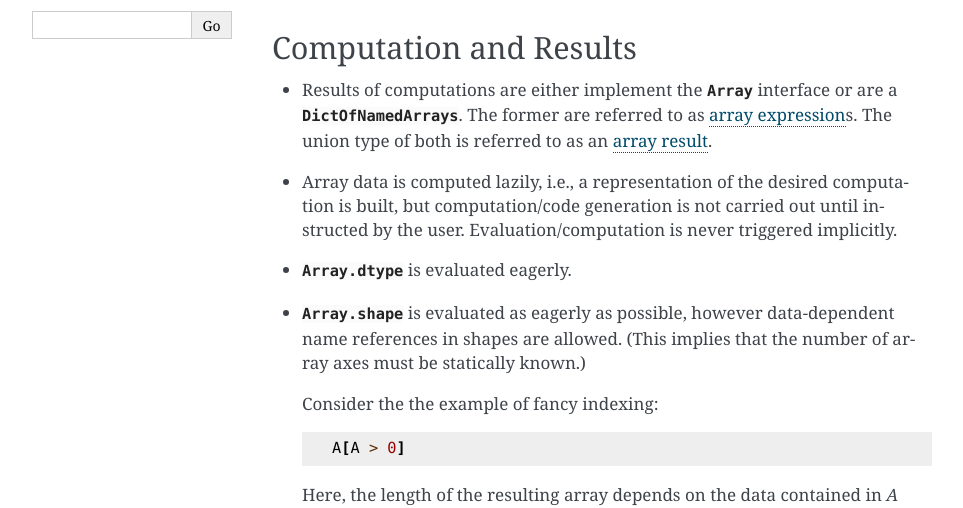
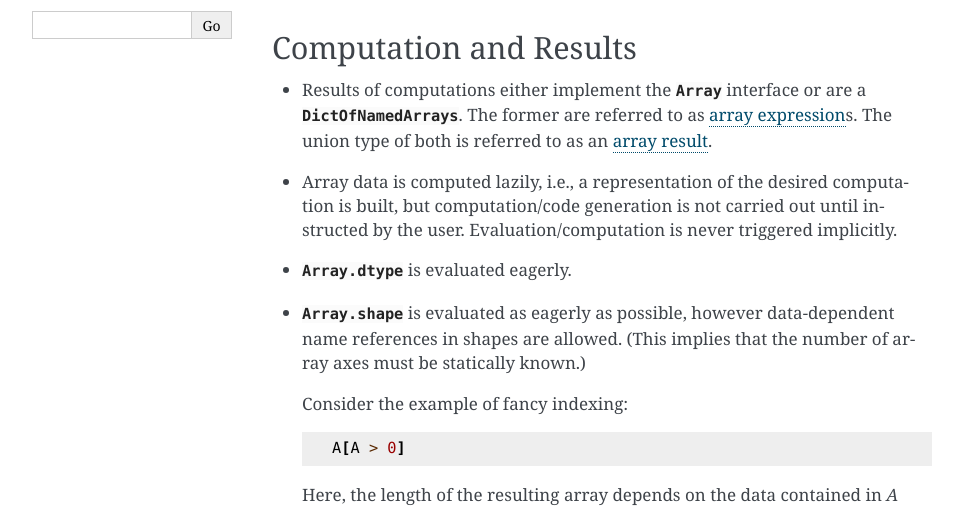
Before and after one commit to inducer/pytato, a Sphinx documentation site: the page built from doc/design.rst, in a window 1280 px wide and 900 px high. Shown: the part 342-850 px from the top of the window, without its empty margins (148-1111 px from the left). Built offline with Sphinx 7.4.7, drawn with Linux system fonts in a browser that asks for light colours; some of the changed text lies outside the part shown.

Commit message:
Grammar fixes

```diff
--- a/doc/design.rst
+++ b/doc/design.rst
@@ -17,7 +17,7 @@ TODO
 Computation and Results
 -----------------------
 
--   Results of computations are either implement the :class:`~Array`
+-   Results of computations either implement the :class:`~Array`
     interface or are a :class:`~DictOfNamedArrays`.
     The former are referred to as :term:`array expression`\ s. The union type
     of both is referred to as an :term:`array result`.
@@ -33,7 +33,7 @@ Computation and Results
     data-dependent name references in shapes are allowed. (This implies
     that the number of array axes must be statically known.)
 
-    Consider the the example of fancy indexing::
+    Consider the example of fancy indexing::
 
         A[A > 0]
 
```
Also changed, not shown: other parts of doc/design.rst (+2 -2 lines).
